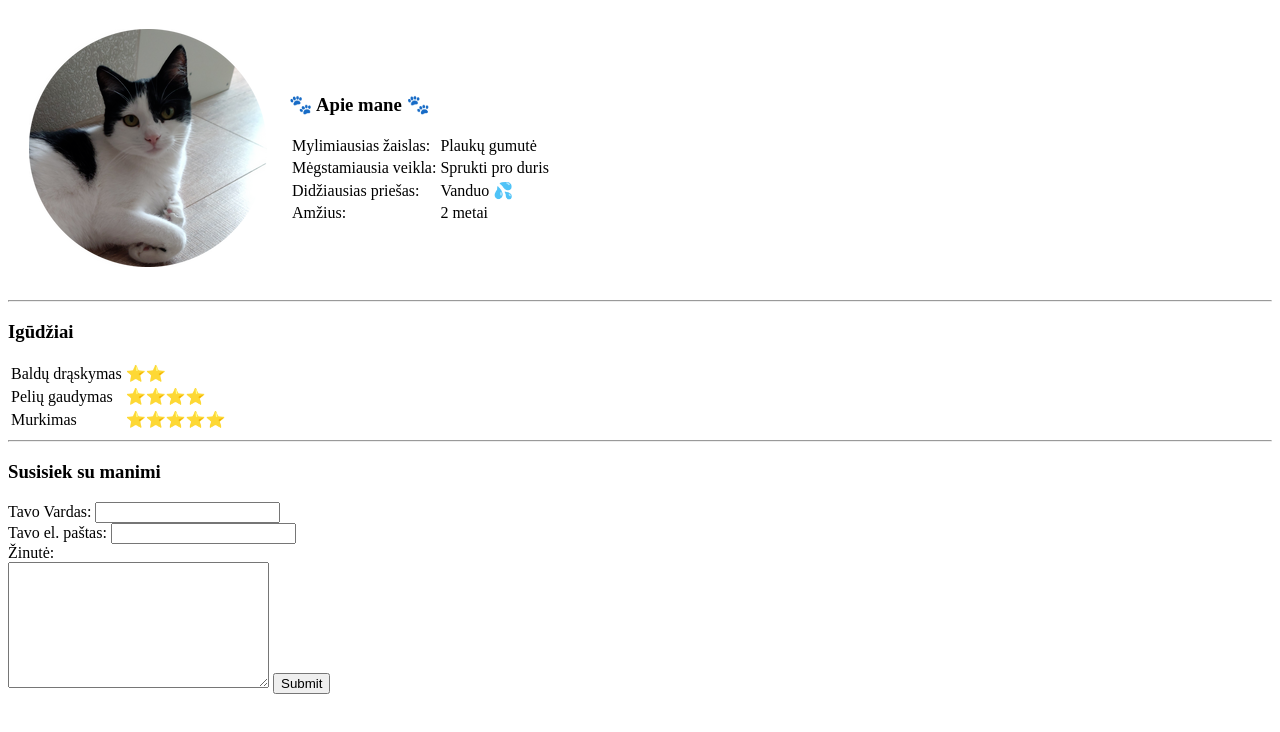
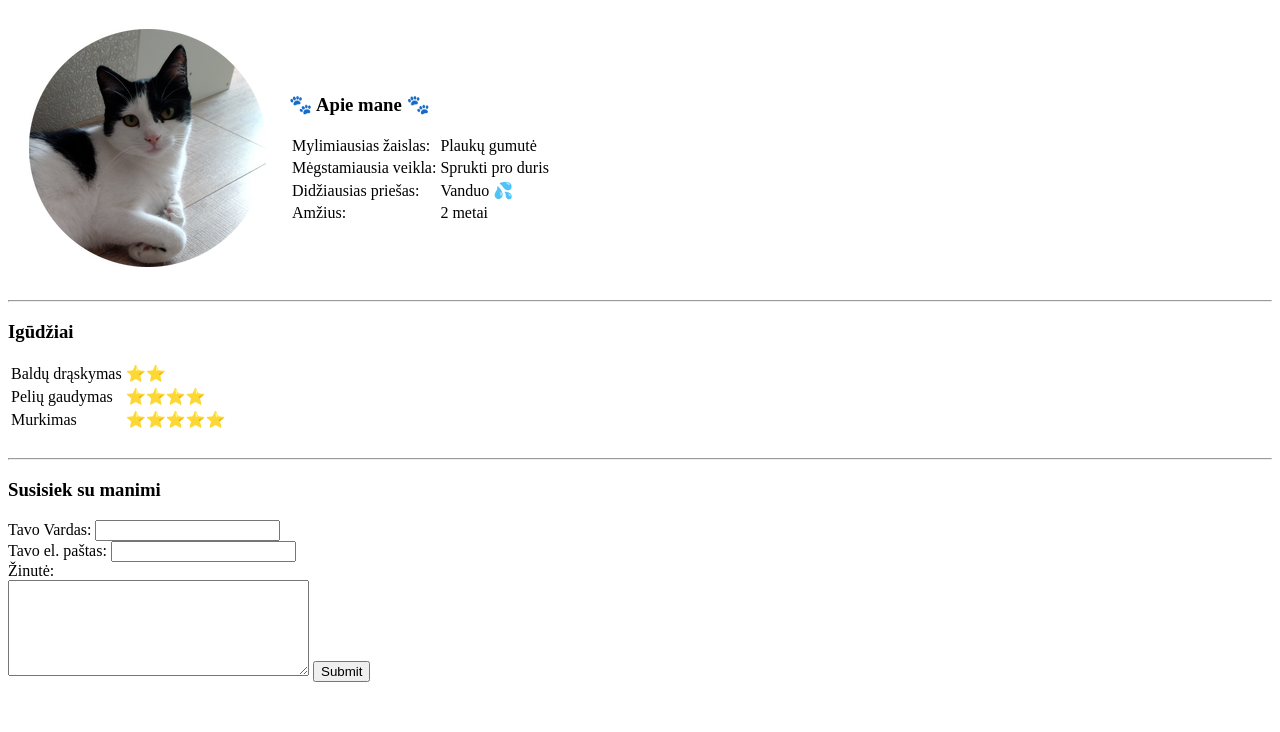
Before and after one commit to juma123123/kasariukai, a plain HTML site: page niusia.html in a window 1280 px wide. Drawn offline with Linux system fonts and the light colour scheme.

Commit message:
Add files via upload

```diff
--- a/niusia.html
+++ b/niusia.html
@@ -45,6 +45,7 @@
          <td>&#11088;&#11088;&#11088;&#11088;&#11088;</td>
        </tr>
      </table>
+     <br>
    <hr>
     <h3>Susisiek su manimi</h3>
    <form action="mailto:niusia@niusiaemail.com" method="post" enctype="text/plain"">
@@ -53,7 +54,7 @@
      <label>Tavo el. paštas:</label>
      <input type="email" name="TavoEl.Paštas" value=""><br>
      <label>Žinutė:</label><br>
-     <textarea name="Žinutė" rows="8" cols="30"></textarea>
+     <textarea name="Žinutė" rows="6" cols="35"></textarea>
      <input type="submit" name="">
    </form>
   </body>
```
Also changed, not shown: pempe.html (+2 -1 lines).
